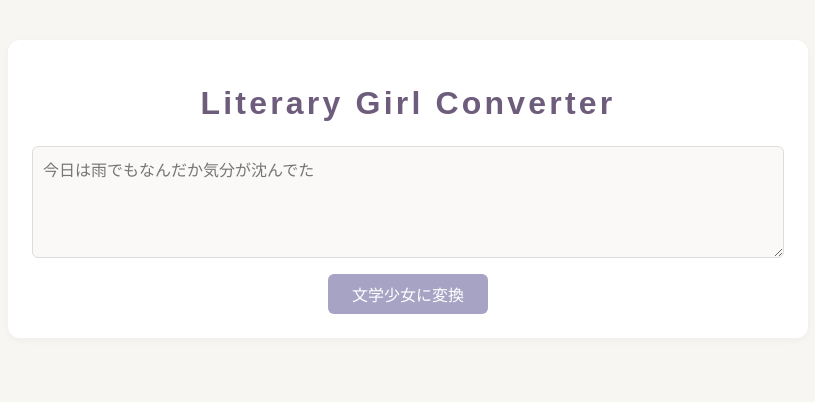
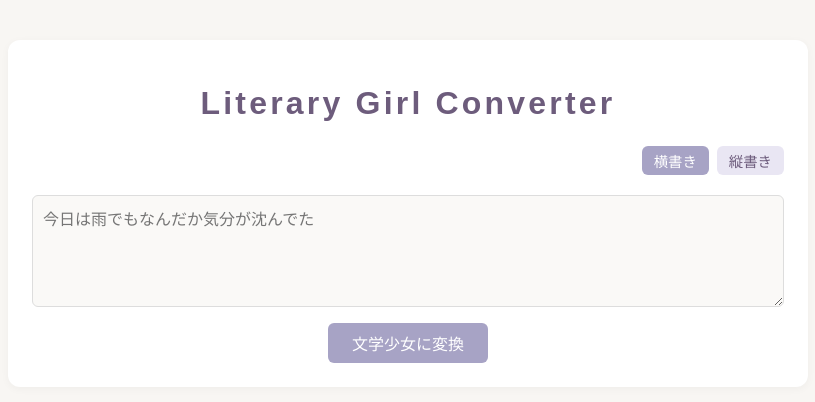
Before and after one commit to hinaggik/literary-girl-converter, a Next.js app: page / in a window 1280 px wide. Shown: the top 402 px of the page, without its empty margins (232-1047 px from the left). Built offline with nearby package versions, Linux system fonts and the light colour scheme.

Commit message:
fix: 縦書き/横書き切替を常に表示し、ボタン動作を修正

```diff
--- a/pages/index.tsx
+++ b/pages/index.tsx
@@ -52,6 +52,24 @@ export default function Home() {
       <main>
         <h1>Literary Girl Converter</h1>
 
+        {/* 表示モード切替（常に表示） */}
+        <div className="mode-toggle" style={{ marginBottom: '20px' }}>
+          <button
+            onClick={() => setIsVertical(false)}
+            className={!isVertical ? 'active' : ''}
+            type="button"
+          >
+            横書き
+          </button>
+          <button
+            onClick={() => setIsVertical(true)}
+            className={isVertical ? 'active' : ''}
+            type="button"
+          >
+            縦書き
+          </button>
+        </div>
+
         <form onSubmit={handleSubmit}>
           <textarea
             value={inputText}
@@ -68,21 +86,6 @@ export default function Home() {
 
         {outputText && (
           <div style={{ marginTop: 24 }}>
-            <div className="mode-toggle">
-              <button
-                onClick={toggleMode}
-                className={!isVertical ? 'active' : ''}
-              >
-                横書き
-              </button>
-              <button
-                onClick={toggleMode}
-                className={isVertical ? 'active' : ''}
-              >
-                縦書き
-              </button>
-            </div>
-
             <h2>文学少女の返答：</h2>
             <div className={`poem-box ${isVertical ? 'poem-vertical' : 'poem-horizontal'}`}>
               {outputText}
```
